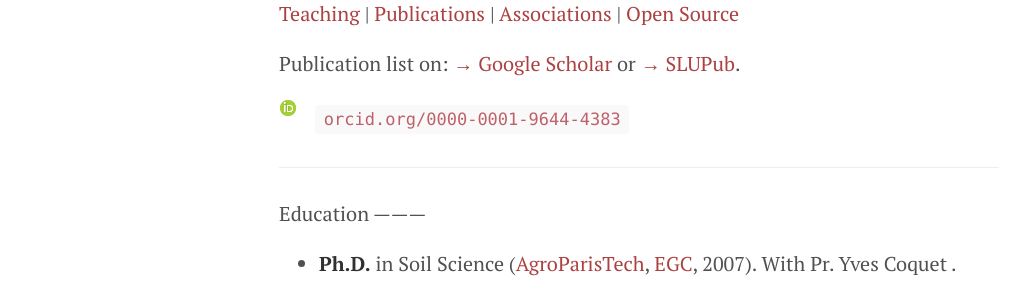
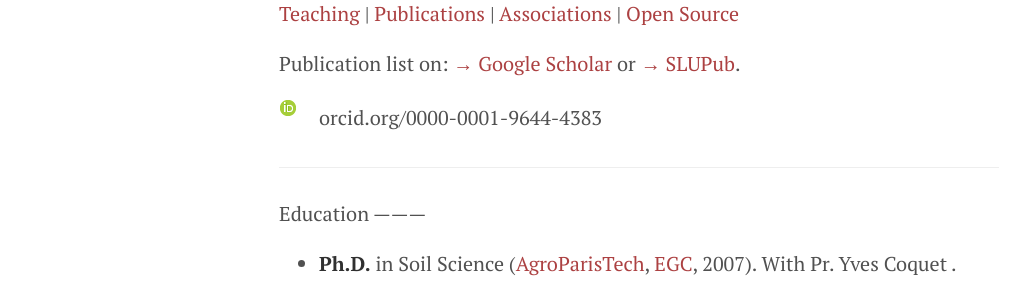
Before and after one commit to julienmoeys/julienmoeys.github.io, a Jekyll site: the page built from CV.md, in a window 1280 px wide. Shown: the part 183-483 px from the top of the page, without its empty margins (1-1031 px from the left). Built offline with Jekyll 4.4.1, drawn with Linux system fonts in a browser that asks for light colours; Markdown is read by kramdown in place of the engine named in the settings.

Commit message:
format ORCID

```diff
--- a/CV.md
+++ b/CV.md
@@ -17,7 +17,7 @@ Publication list on: [&rarr; Google Scholar][jmGoogleScholar] or
 <table class="ORCID">
   <tr class="ORCID">
     <td class="ORCID"><a href="http://orcid.org/0000-0001-9644-4383"><img alt="Julien MOEYS ORCID" src="/assets/img/orcid_16x16(1).png" style="width: 16px; height: 16px; " /></a></td>
-    <td class="ORCID"><code>orcid.org/0000-0001-9644-4383</code></td>
+    <td class="ORCID">orcid.org/0000-0001-9644-4383</td>
   </tr>
 </table>
 
```
